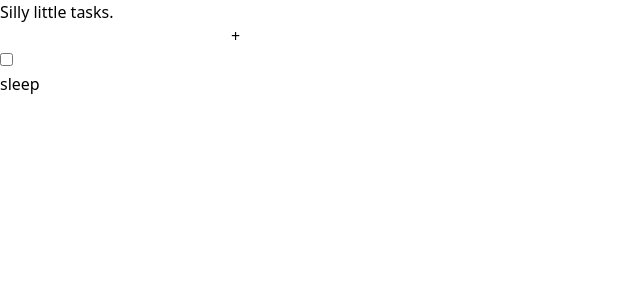
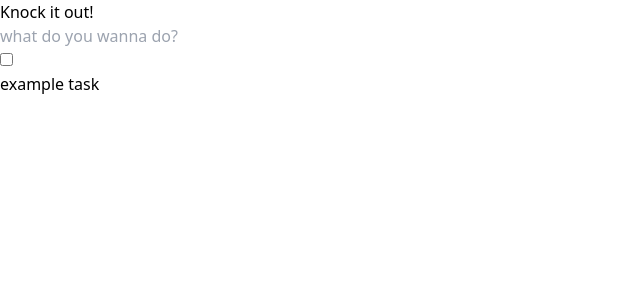
Before and after one commit to mistyb01/vue-task-diary, a Vue app: page / in a window 1280 px wide. Shown: the top 300 px of the page, without its empty margins (0-640 px from the left). Built offline with nearby package versions, Linux system fonts and the light colour scheme.

Commit message:
use local storage, small ui touches (#7)
* install vuecore, useStorage for tasks

* add a splash of color

* lighten completed text

* random motivational headings

* add color to input

```diff
--- a/package.json
+++ b/package.json
@@ -10,6 +10,7 @@
   },
   "dependencies": {
     "@heroicons/vue": "^2.1.3",
+    "@vueuse/core": "^10.9.0",
     "uuid": "^9.0.1",
     "vue": "^3.4.21"
   },
--- a/src/App.vue
+++ b/src/App.vue
@@ -6,8 +6,11 @@ import TodoContainer from "./components/TodoContainer.vue";
 import DoneContainer from "./components/DoneContainer.vue";
 import TodoInput from "./components/TodoInput.vue";
 import { v4 as uuidv4 } from "uuid";
+import { useStorage } from "@vueuse/core";
 
-const tasks = ref([{ id: uuidv4(), title: "sleep", done: false }]);
+const tasks = useStorage("task-store", [
+  { id: uuidv4(), title: "example task", done: false },
+]);
 
 const newTodoTitle = ref("");
 
@@ -33,12 +36,27 @@ function editTodo(todoId, editedTitle) {
 
 const incompleteTasks = computed(() => tasks.value.filter((t) => !t.done));
 const completedTasks = computed(() => tasks.value.filter((t) => t.done));
+
+const motivationalHeadings = [
+  "Seize the day.",
+  "Start today.",
+  "Do something for future you!",
+  "Knock it out!",
+];
+
+function randomIntFromInterval(min, max) {
+  // min and max included
+  return Math.floor(Math.random() * (max - min + 1) + min);
+}
+
+const randomIndex = randomIntFromInterval(0, motivationalHeadings.length - 1);
+const headingText = motivationalHeadings[randomIndex];
 </script>
 
 <template>
-  <div class="container mx-auto p-4 max-w-screen-md">
+  <div class="container mx-auto p-4 max-w-screen-md min-h-screen">
     <header class="my-8">
-      <h1 class="text-2xl">Silly little tasks.</h1>
+      <h1 class="font-semibold text-2xl text-pink-500">{{ headingText }}</h1>
     </header>
 
     <main>
@@ -58,7 +76,7 @@ const completedTasks = computed(() => tasks.value.filter((t) => t.done));
         >
       </TodoContainer>
       <DoneContainer v-if="completedTasks.length">
-        <h2 class="text-xl">Completed.</h2>
+        <h2 class="text-xl">Completed!</h2>
         <TodoContainer>
           <DoneItem
             v-for="task in completedTasks"
--- a/src/components/DoneContainer.vue
+++ b/src/components/DoneContainer.vue
@@ -1,5 +1,5 @@
 <template>
-  <div class="mt-12 text-gray-600">
+  <div class="mt-12 text-gray-500">
     <slot />
   </div>
 </template>
--- a/src/components/TodoInput.vue
+++ b/src/components/TodoInput.vue
@@ -1,4 +1,6 @@
 <script setup>
+import { PlusIcon } from "@heroicons/vue/24/outline";
+
 const model = defineModel();
 const emit = defineEmits(["submitTodo"]);
 
@@ -10,10 +12,20 @@ function submit() {
 <template>
   <form @submit.prevent="submit">
     <div
-      class="flex gap-1 min-w-min rounded border-solid border-2 border-gray-400"
+      class="flex gap-1 min-w-min rounded border-solid border-2 border-pink-500"
     >
-      <input v-model="model" class="p-2 flex-grow" type="text" />
-      <button class="bg-gray-100 w-16" type="submit">+</button>
+      <input
+        v-model="model"
+        class="p-2 flex-grow"
+        type="text"
+        placeholder="what do you wanna do?"
+      />
+      <button
+        class="group bg-pink-100 hover:bg-pink-500 w-16 flex justify-center items-center"
+        type="submit"
+      >
+        <PlusIcon class="w-6 h-6 text-pink-500 group-hover:text-white" />
+      </button>
     </div>
   </form>
 </template>
--- a/src/components/TodoItem.vue
+++ b/src/components/TodoItem.vue
@@ -18,11 +18,13 @@ function toggleEditMode(title) {
   isEditing.value = !isEditing.value;
   editedTitle.value = title;
 }
+
+const iconStyles = "h-5 w-5 hover:text-pink-500";
 </script>
 
 <template>
   <div
-    class="flex justify-between p-4 rounded hover:bg-gray-100 transition-colors duration-150"
+    class="flex justify-between p-4 rounded hover:bg-pink-50 transition-colors duration-150"
   >
     <div class="flex gap-4">
       <input v-model="model" type="checkbox" />
@@ -46,14 +48,14 @@ function toggleEditMode(title) {
           }
         "
       >
-        <CheckIcon class="h-6 w-6" />
+        <CheckIcon :class="iconStyles" />
       </button>
       <button @click="() => toggleEditMode(title)">
-        <PencilIcon v-if="!isEditing" class="h-6 w-6" />
-        <XMarkIcon v-else class="h-6 w-6" />
+        <PencilIcon v-if="!isEditing" :class="iconStyles" />
+        <XMarkIcon v-else :class="iconStyles" />
       </button>
       <button v-if="!isEditing" @click="$emit('deleteTodo', id)">
-        <TrashIcon class="h-6 w-6" />
+        <TrashIcon :class="iconStyles" />
       </button>
     </div>
   </div>
```
Also changed, not shown: 1 other file (tests, documents, lock files or other folders).
